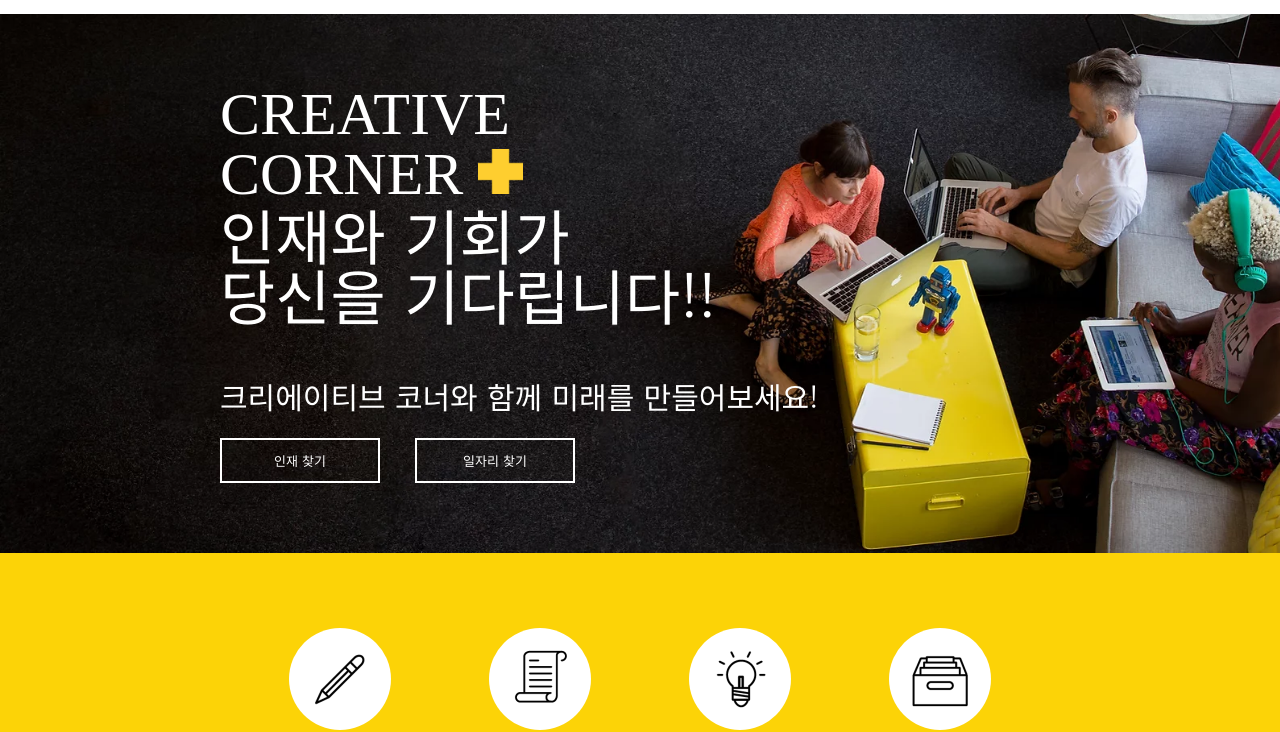
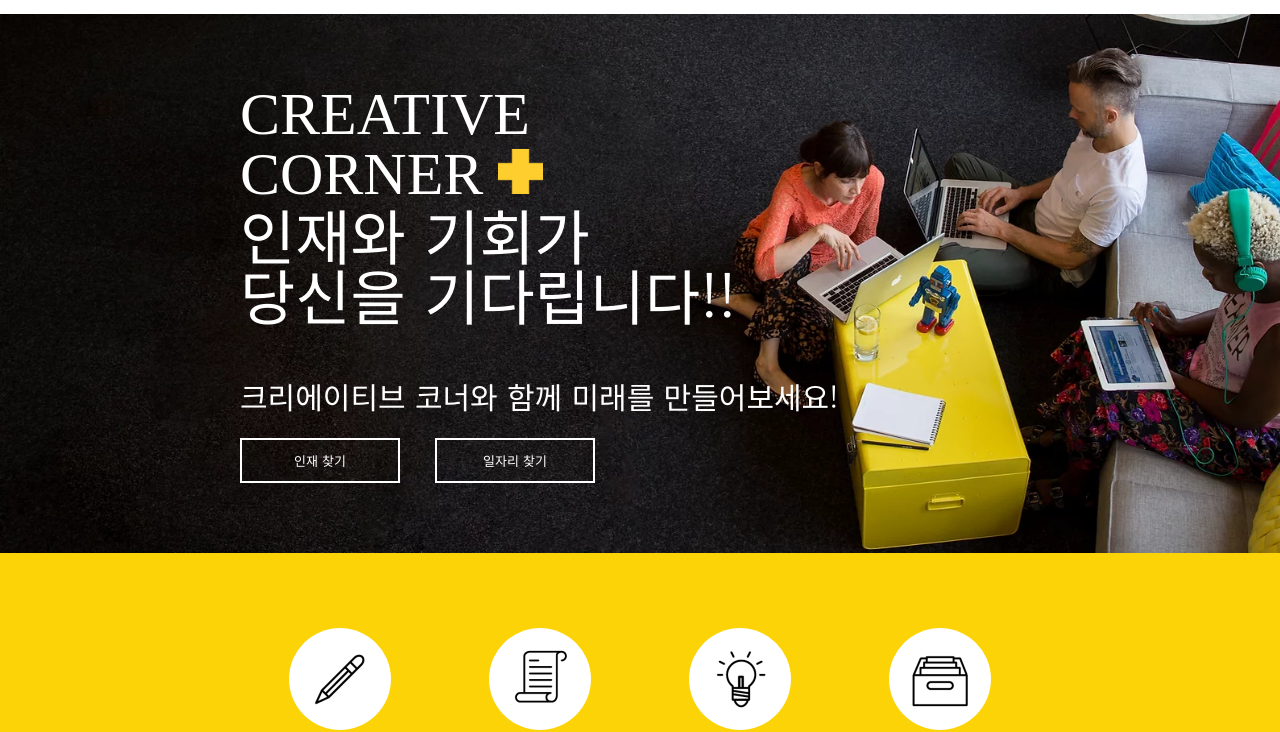
Before and after one commit to Likelion-HUFS-10th/KPLH, a plain HTML site: page index.html in a window 1280 px wide. Shown: the part 106-838 px from the top of the page. Drawn offline with Linux system fonts and the light colour scheme; a web font is replaced by a local one.

Commit message:
진짜 최종

```diff
--- a/style.css
+++ b/style.css
@@ -101,13 +101,15 @@ body {
   height: auto;
   background-image: url("./img/a38016_9bd9d7a9ccb44689ba0771fd8e44d08e.webp");
   background-size: cover;
+  display: flex;
 }
 .mainbox1_container {
-  width: 610px;
+  width: 800px;
   height: 100%;
   color: white;
   padding: 70px;
-  margin-left: 150px;
+  /* margin-left: 150px; */
+  margin: 0px auto;
 }
 .content1 {
   font-family: "Noto Serif KR", serif;
```
